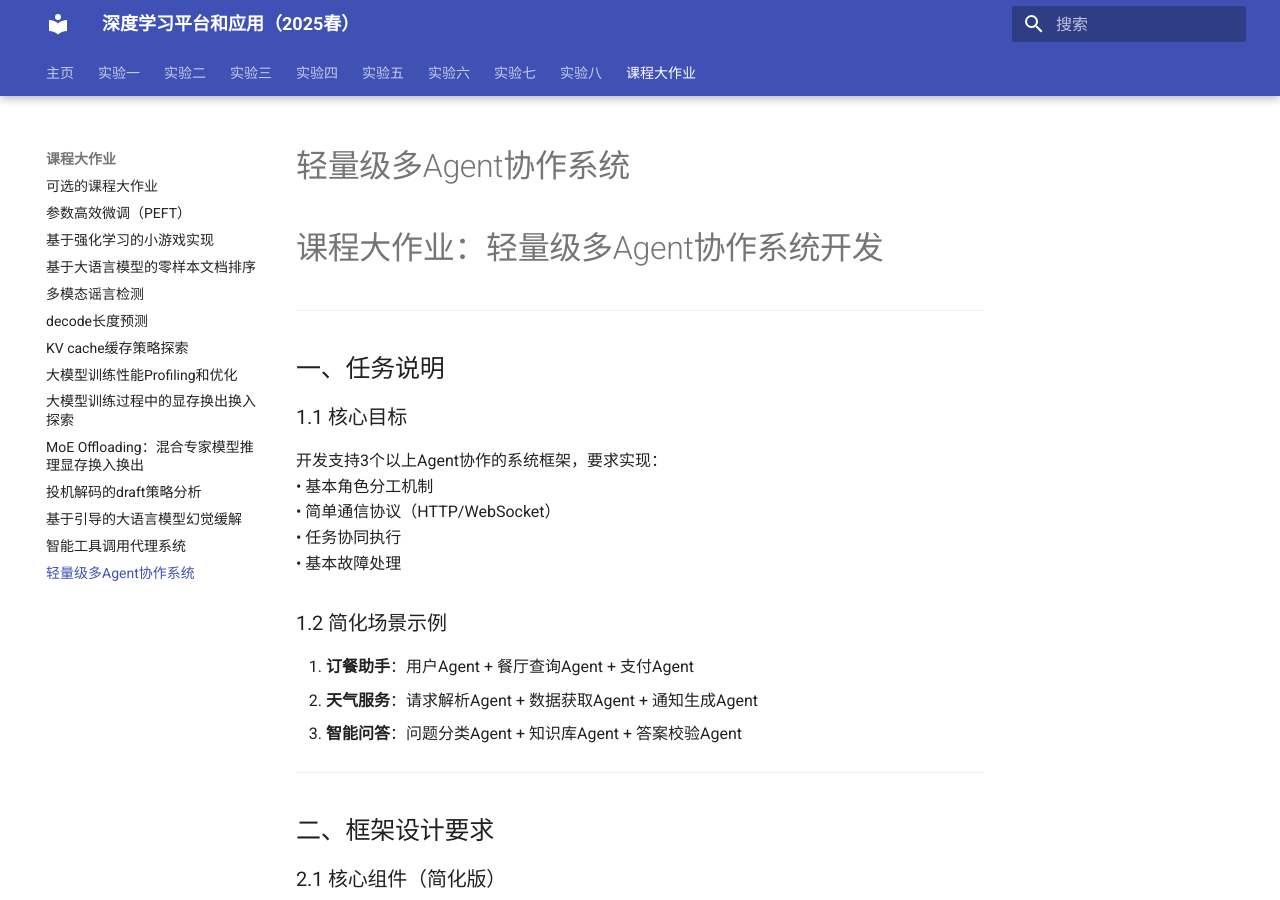
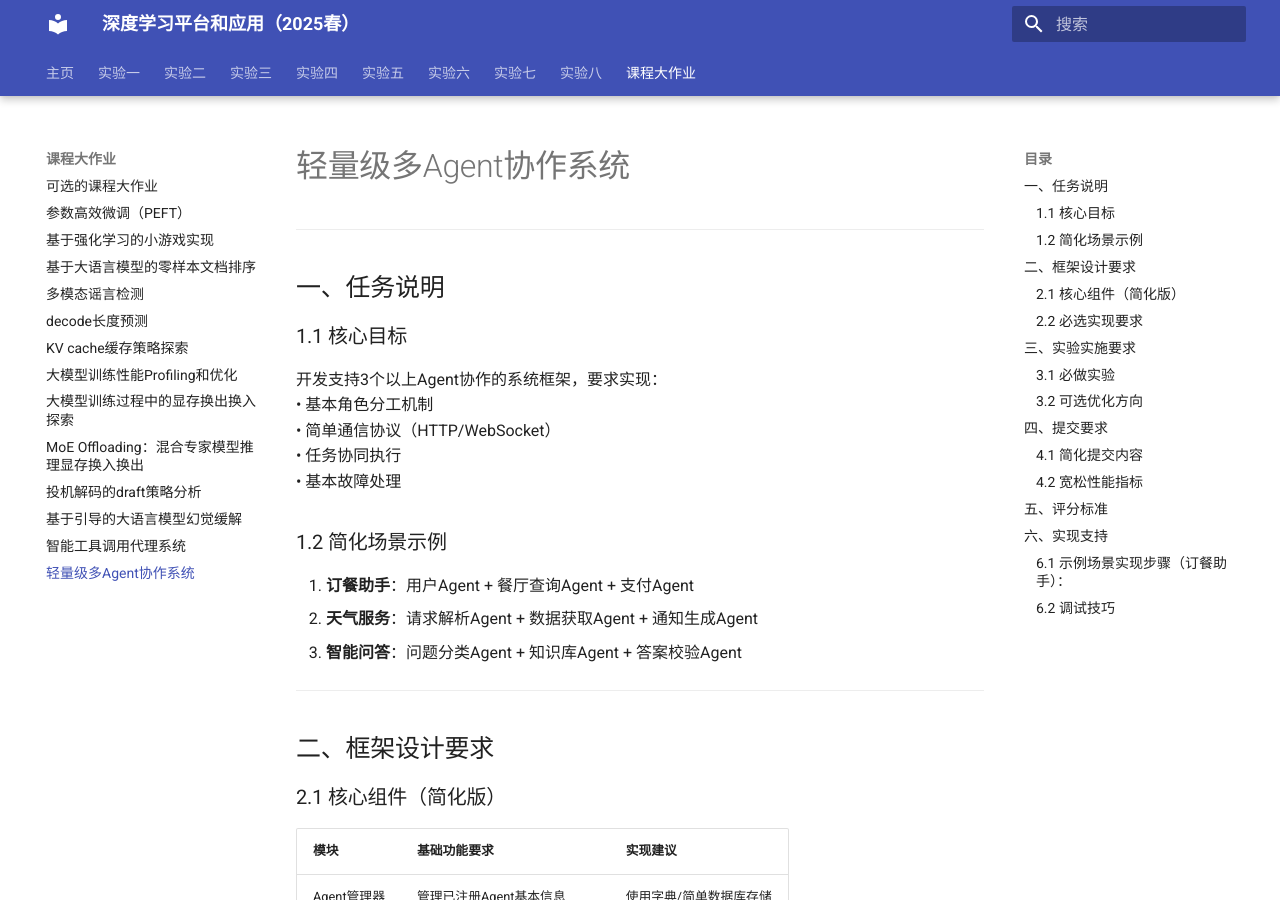
Before and after one commit to zhiweinju/nju-dl-lab-2025spring, an MkDocs documentation site: the page built from docs/final/projects/NJUProject_multiagent.md, in a window 1280 px wide and 900 px high. Built offline with MkDocs 1.6.1 and Material for MkDocs 9.7.7, drawn with Linux system fonts in a browser that asks for light colours; a style sheet for code colours, icons or effects is not loaded.

Commit message:
Update NJUProject_multiagent.md

```diff
--- a/docs/final/projects/NJUProject_multiagent.md
+++ b/docs/final/projects/NJUProject_multiagent.md
@@ -1,6 +1,4 @@
 # 轻量级多Agent协作系统
-
-# 课程大作业：轻量级多Agent协作系统开发
 
 ---
 
```
